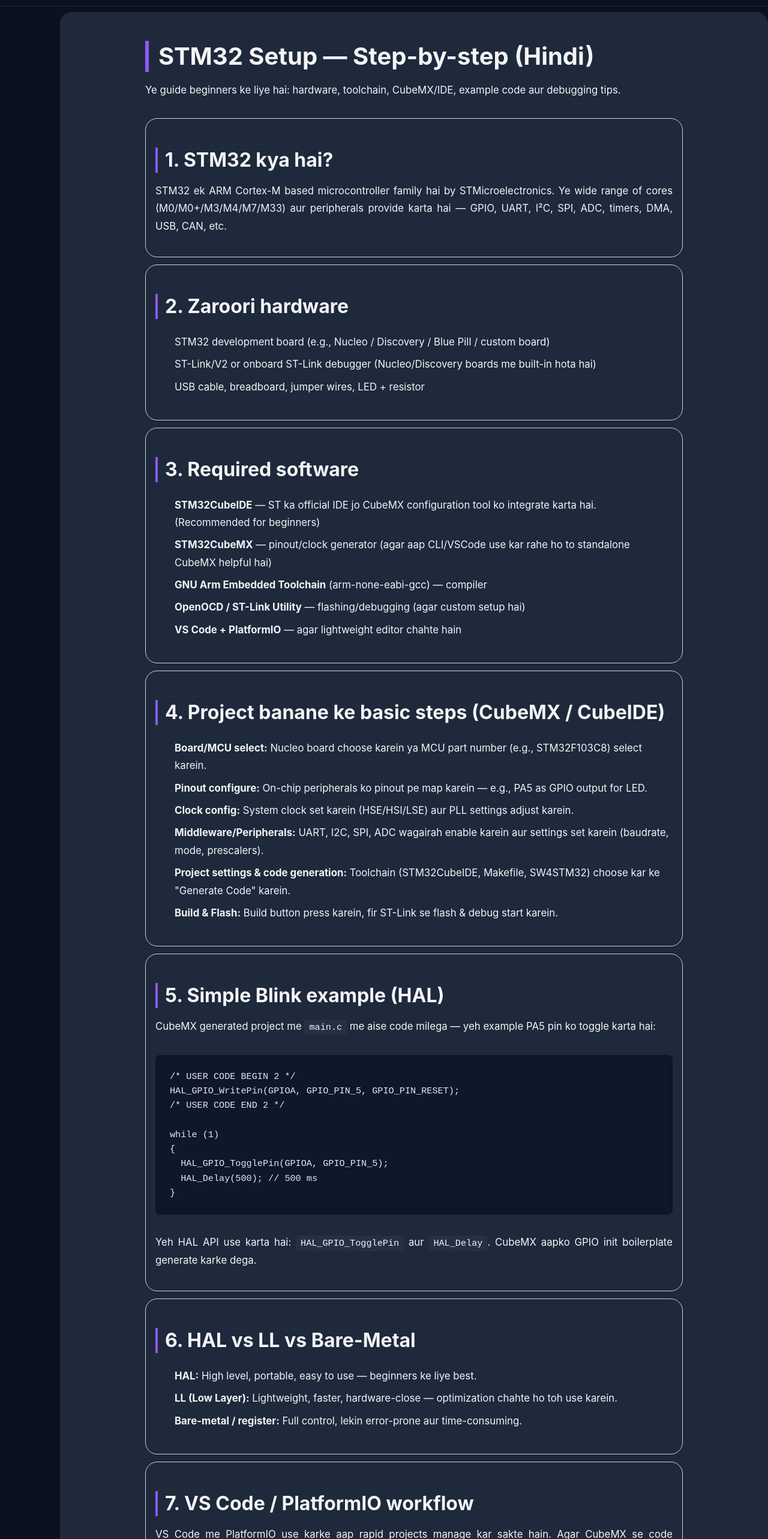
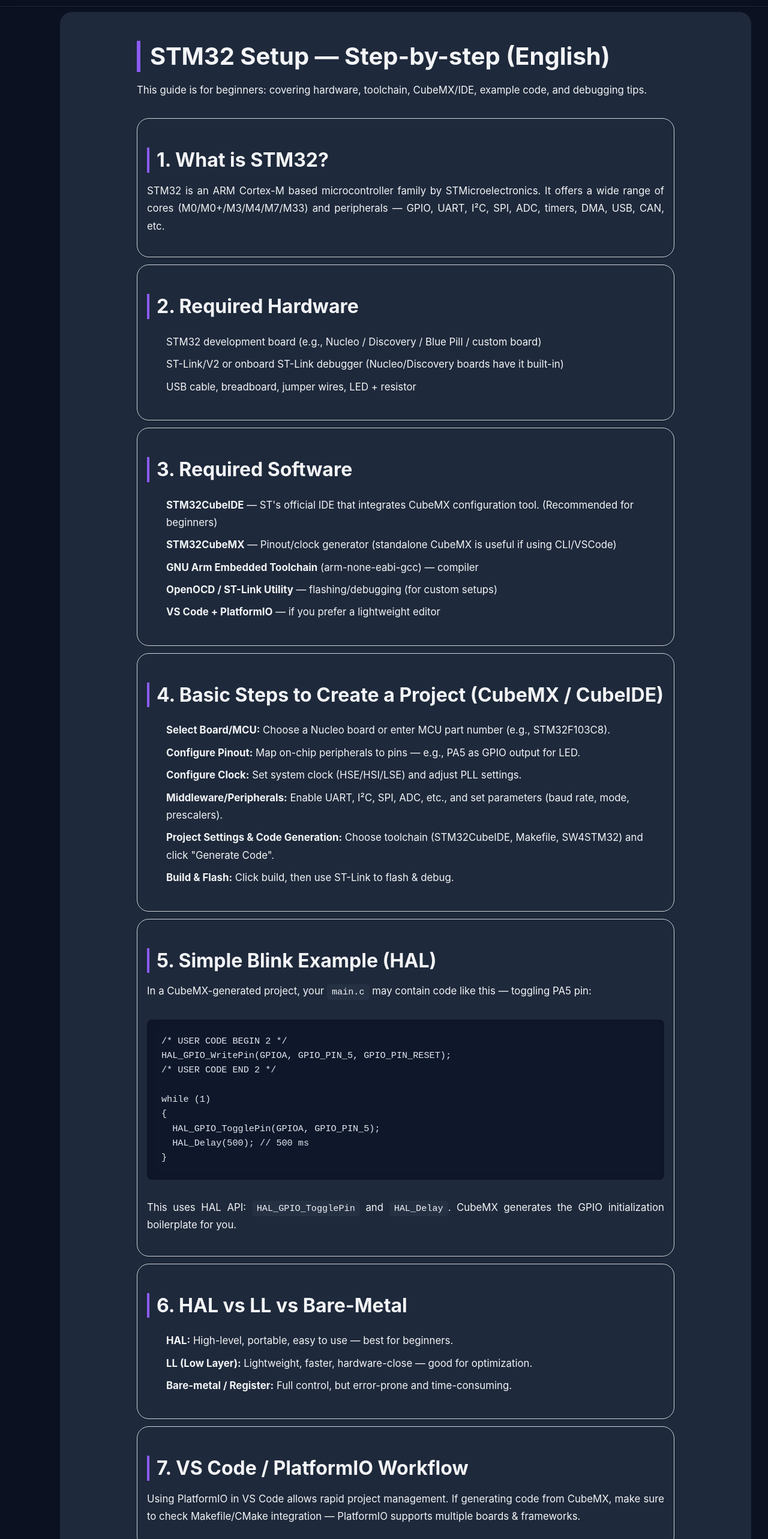
Before and after one commit to Abhisheklogics/Sarkitshala, a Next.js app: page /stm32-microcontroller-setup-guide in a window 1280 px wide. Shown: the part 60-2626 px from the top of the page at 60% size. Built offline with nearby package versions, Linux system fonts and the light colour scheme.

Commit message:
Update page.jsx

```diff
--- a/src/app/stm32-microcontroller-setup-guide/page.jsx
+++ b/src/app/stm32-microcontroller-setup-guide/page.jsx
@@ -1,116 +1,102 @@
-
-
 export default function STM32SetupBlog() {
   return (
     <>
-
-
-      <article className="articleContainer mt-20 md:ml-[100px]">
+      <article className="articleContainer mt-20 md:ml-[100px] w-[90%]">
         <div className="max-w-4xl mx-auto">
           <header className="mb-8">
             <h1 className="text-4xl font-extrabold mb-2">
-              STM32 Setup — Step-by-step (Hindi)
+              STM32 Setup — Step-by-step (English)
             </h1>
             <p className="text-gray-400">
-              Ye guide beginners ke liye hai: hardware, toolchain, CubeMX/IDE,
-              example code aur debugging tips.
+              This guide is for beginners: covering hardware, toolchain, CubeMX/IDE,
+              example code, and debugging tips.
             </p>
           </header>
 
-          {/* 1. STM32 kya hai */}
+          {/* 1. What is STM32 */}
           <section className="mb-3 p-4 rounded-lg border border-gray-300 shadow-sm">
-            <h2>1. STM32 kya hai?</h2>
+            <h2>1. What is STM32?</h2>
             <p>
-              STM32 ek ARM Cortex-M based microcontroller family hai by
-              STMicroelectronics. Ye wide range of cores (M0/M0+/M3/M4/M7/M33)
-              aur peripherals provide karta hai — GPIO, UART, I²C, SPI, ADC,
-              timers, DMA, USB, CAN, etc.
+              STM32 is an ARM Cortex-M based microcontroller family by
+              STMicroelectronics. It offers a wide range of cores (M0/M0+/M3/M4/M7/M33)
+              and peripherals — GPIO, UART, I²C, SPI, ADC, timers, DMA, USB, CAN, etc.
             </p>
           </section>
 
-          {/* 2. Zaroori hardware */}
+          {/* 2. Required Hardware */}
           <section className="mb-3 p-4 rounded-lg border border-gray-300 shadow-sm">
-            <h2>2. Zaroori hardware</h2>
+            <h2>2. Required Hardware</h2>
             <ul>
               <li>
-                STM32 development board (e.g., Nucleo / Discovery / Blue Pill /
-                custom board)
+                STM32 development board (e.g., Nucleo / Discovery / Blue Pill / custom board)
               </li>
               <li>
-                ST-Link/V2 or onboard ST-Link debugger (Nucleo/Discovery boards
-                me built-in hota hai)
+                ST-Link/V2 or onboard ST-Link debugger (Nucleo/Discovery boards have it built-in)
               </li>
               <li>USB cable, breadboard, jumper wires, LED + resistor</li>
             </ul>
           </section>
 
-          {/* 3. Required software */}
+          {/* 3. Required Software */}
           <section className="mb-3 p-4 rounded-lg border border-gray-300 shadow-sm">
-            <h2>3. Required software</h2>
+            <h2>3. Required Software</h2>
             <ol>
               <li>
-                <strong>STM32CubeIDE</strong> — ST ka official IDE jo CubeMX
-                configuration tool ko integrate karta hai. (Recommended for
-                beginners)
+                <strong>STM32CubeIDE</strong> — ST's official IDE that integrates CubeMX
+                configuration tool. (Recommended for beginners)
               </li>
               <li>
-                <strong>STM32CubeMX</strong> — pinout/clock generator (agar aap
-                CLI/VSCode use kar rahe ho to standalone CubeMX helpful hai)
+                <strong>STM32CubeMX</strong> — Pinout/clock generator (standalone CubeMX is useful if
+                using CLI/VSCode)
               </li>
               <li>
-                <strong>GNU Arm Embedded Toolchain</strong> (arm-none-eabi-gcc)
-                — compiler
+                <strong>GNU Arm Embedded Toolchain</strong> (arm-none-eabi-gcc) — compiler
               </li>
               <li>
-                <strong>OpenOCD / ST-Link Utility</strong> — flashing/debugging
-                (agar custom setup hai)
+                <strong>OpenOCD / ST-Link Utility</strong> — flashing/debugging (for custom setups)
               </li>
               <li>
-                <strong>VS Code + PlatformIO</strong> — agar lightweight editor
-                chahte hain
+                <strong>VS Code + PlatformIO</strong> — if you prefer a lightweight editor
               </li>
             </ol>
           </section>
 
-          {/* 4. Project steps */}
+          {/* 4. Project Steps */}
           <section className="mb-3 p-4 rounded-lg border border-gray-300 shadow-sm">
-            <h2>4. Project banane ke basic steps (CubeMX / CubeIDE)</h2>
+            <h2>4. Basic Steps to Create a Project (CubeMX / CubeIDE)</h2>
             <ol>
               <li>
-                <strong>Board/MCU select:</strong> Nucleo board choose karein ya
-                MCU part number (e.g., STM32F103C8) select karein.
+                <strong>Select Board/MCU:</strong> Choose a Nucleo board or
+                enter MCU part number (e.g., STM32F103C8).
               </li>
               <li>
-                <strong>Pinout configure:</strong> On-chip peripherals ko pinout
-                pe map karein — e.g., PA5 as GPIO output for LED.
+                <strong>Configure Pinout:</strong> Map on-chip peripherals to pins —
+                e.g., PA5 as GPIO output for LED.
               </li>
               <li>
-                <strong>Clock config:</strong> System clock set karein
-                (HSE/HSI/LSE) aur PLL settings adjust karein.
+                <strong>Configure Clock:</strong> Set system clock
+                (HSE/HSI/LSE) and adjust PLL settings.
               </li>
               <li>
-                <strong>Middleware/Peripherals:</strong> UART, I2C, SPI, ADC
-                wagairah enable karein aur settings set karein (baudrate, mode,
-                prescalers).
+                <strong>Middleware/Peripherals:</strong> Enable UART, I²C, SPI, ADC, etc.,
+                and set parameters (baud rate, mode, prescalers).
               </li>
               <li>
-                <strong>Project settings & code generation:</strong> Toolchain
-                (STM32CubeIDE, Makefile, SW4STM32) choose kar ke "Generate Code"
-                karein.
+                <strong>Project Settings & Code Generation:</strong> Choose toolchain
+                (STM32CubeIDE, Makefile, SW4STM32) and click "Generate Code".
               </li>
               <li>
-                <strong>Build & Flash:</strong> Build button press karein, fir
-                ST-Link se flash & debug start karein.
+                <strong>Build & Flash:</strong> Click build, then use ST-Link to flash & debug.
               </li>
             </ol>
           </section>
 
           {/* 5. Blink Example */}
           <section className="mb-3 p-4 rounded-lg border border-gray-300 shadow-sm">
-            <h2>5. Simple Blink example (HAL)</h2>
+            <h2>5. Simple Blink Example (HAL)</h2>
             <p>
-              CubeMX generated project me <code>main.c</code> me aise code
-              milega — yeh example PA5 pin ko toggle karta hai:
+              In a CubeMX-generated project, your <code>main.c</code> may contain code like this —
+              toggling PA5 pin:
             </p>
             <pre className="rounded-md p-4 bg-gray-800 overflow-auto">
 {`/* USER CODE BEGIN 2 */
@@ -124,9 +110,9 @@
 }`}
             </pre>
             <p>
-              Yeh HAL API use karta hai: <code>HAL_GPIO_TogglePin</code> aur{" "}
-              <code>HAL_Delay</code>. CubeMX aapko GPIO init boilerplate
-              generate karke dega.
+              This uses HAL API: <code>HAL_GPIO_TogglePin</code> and{" "}
+              <code>HAL_Delay</code>. CubeMX generates the GPIO initialization
+              boilerplate for you.
             </p>
           </section>
 
@@ -135,78 +121,72 @@
             <h2>6. HAL vs LL vs Bare-Metal</h2>
             <ul>
               <li>
-                <strong>HAL:</strong> High level, portable, easy to use —
-                beginners ke liye best.
+                <strong>HAL:</strong> High-level, portable, easy to use — best for beginners.
               </li>
               <li>
                 <strong>LL (Low Layer):</strong> Lightweight, faster,
-                hardware-close — optimization chahte ho toh use karein.
+                hardware-close — good for optimization.
               </li>
               <li>
-                <strong>Bare-metal / register:</strong> Full control, lekin
-                error-prone aur time-consuming.
+                <strong>Bare-metal / Register:</strong> Full control, but error-prone and time-consuming.
               </li>
             </ul>
           </section>
 
           {/* 7. VS Code / PlatformIO */}
           <section className="mb-3 p-4 rounded-lg border border-gray-300 shadow-sm">
-            <h2>7. VS Code / PlatformIO workflow</h2>
+            <h2>7. VS Code / PlatformIO Workflow</h2>
             <p>
-              VS Code me PlatformIO use karke aap rapid projects manage kar
-              sakte hain. Agar CubeMX se code generate kar rahe ho toh
-              makefile/CMake integration zaroor check karein — PlatformIO ke
-              boards & frameworks bhi available hain.
+              Using PlatformIO in VS Code allows rapid project management.
+              If generating code from CubeMX, make sure to check Makefile/CMake integration —
+              PlatformIO supports multiple boards & frameworks.
             </p>
           </section>
 
           {/* 8. Debugging */}
           <section className="mb-3 p-4 rounded-lg border border-gray-300 shadow-sm">
-            <h2>8. Debugging tips</h2>
+            <h2>8. Debugging Tips</h2>
             <ul>
               <li>
-                ST-Link connection check karein (drivers install honi chahiye)
+                Check ST-Link connection (drivers must be installed)
               </li>
               <li>
-                Reset/boot0 pin state verify karein agar flashing fail ho
+                Verify reset/BOOT0 pin state if flashing fails
               </li>
               <li>
-                Use SWD pins (PA13/PA14 on many MCUs) for debug
+                Use SWD pins (PA13/PA14 on many MCUs) for debugging
               </li>
-              <li>OpenOCD logs padh kar error reasons samjhein</li>
+              <li>Read OpenOCD logs to understand error causes</li>
             </ul>
           </section>
 
           {/* 9. Troubleshooting */}
           <section className="mb-3 p-4 rounded-lg border border-gray-300 shadow-sm">
-            <h2>9. Common troubleshooting</h2>
+            <h2>9. Common Troubleshooting</h2>
             <ol>
               <li>
                 "No target device found" — check power, USB cable, drivers,
-                board jumper
+                board jumpers
               </li>
               <li>
-                Wrong clock config — MCU hang kare toh HSE/PLL settings check
-                karein
+                Wrong clock configuration — if MCU hangs, verify HSE/PLL settings
               </li>
               <li>
                 Compilation errors after code generation —
-                toolchain/version mismatch ho sakta hai
+                could be a toolchain/version mismatch
               </li>
             </ol>
           </section>
 
           {/* 10. Resources */}
           <section className="mb-3 p-4 rounded-lg border border-gray-300 shadow-sm">
-            <h2>10. Useful resources</h2>
+            <h2>10. Useful Resources</h2>
             <ul>
               <li>ST official: STM32CubeIDE & STM32CubeMX documentation</li>
               <li>STM32 step-by-step wiki & community forums</li>
               <li>STM32 example projects & HAL/LL user manuals</li>
             </ul>
           </section>
-
-
         </div>
       </article>
     </>
```
